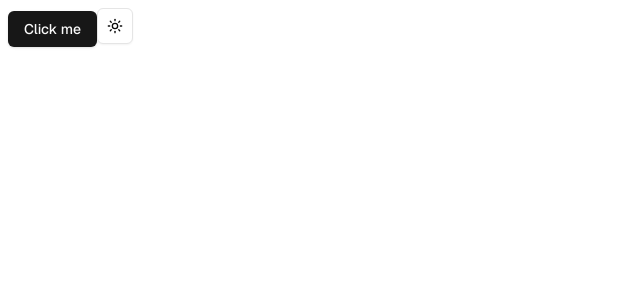
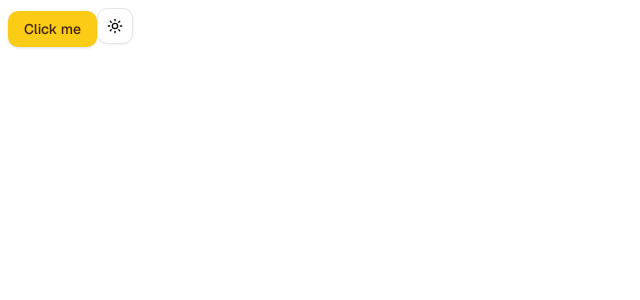
Before and after one commit to kavinda-100/Luxe-Bites, a Next.js app: page / in a window 1280 px wide. Shown: the top 300 px of the page, without its empty margins (0-640 px from the left). Built offline with nearby package versions, Linux system fonts and the light colour scheme.

Commit message:
ade the theme color.

```diff
--- a/src/styles/globals.css
+++ b/src/styles/globals.css
@@ -1,65 +1,69 @@
 @tailwind base;
 @tailwind components;
 @tailwind utilities;
+
 @layer base {
     :root {
         --background: 0 0% 100%;
-    --foreground: 0 0% 3.9%;
+        --foreground: 20 14.3% 4.1%;
         --card: 0 0% 100%;
-    --card-foreground: 0 0% 3.9%;
+        --card-foreground: 20 14.3% 4.1%;
         --popover: 0 0% 100%;
-    --popover-foreground: 0 0% 3.9%;
-    --primary: 0 0% 9%;
-    --primary-foreground: 0 0% 98%;
-    --secondary: 0 0% 96.1%;
-    --secondary-foreground: 0 0% 9%;
-    --muted: 0 0% 96.1%;
-    --muted-foreground: 0 0% 45.1%;
-    --accent: 0 0% 96.1%;
-    --accent-foreground: 0 0% 9%;
+        --popover-foreground: 20 14.3% 4.1%;
+        --primary: 47.9 95.8% 53.1%;
+        --primary-foreground: 26 83.3% 14.1%;
+        --secondary: 60 4.8% 95.9%;
+        --secondary-foreground: 24 9.8% 10%;
+        --muted: 60 4.8% 95.9%;
+        --muted-foreground: 25 5.3% 44.7%;
+        --accent: 60 4.8% 95.9%;
+        --accent-foreground: 24 9.8% 10%;
         --destructive: 0 84.2% 60.2%;
-    --destructive-foreground: 0 0% 98%;
-    --border: 0 0% 89.8%;
-    --input: 0 0% 89.8%;
-    --ring: 0 0% 3.9%;
+        --destructive-foreground: 60 9.1% 97.8%;
+        --border: 20 5.9% 90%;
+        --input: 20 5.9% 90%;
+        --ring: 20 14.3% 4.1%;
+        --radius: 0.75rem;
         --chart-1: 12 76% 61%;
         --chart-2: 173 58% 39%;
         --chart-3: 197 37% 24%;
         --chart-4: 43 74% 66%;
         --chart-5: 27 87% 67%;
-    --radius: 0.5rem
     }
+
     .dark {
-    --background: 0 0% 3.9%;
-    --foreground: 0 0% 98%;
-    --card: 0 0% 3.9%;
-    --card-foreground: 0 0% 98%;
-    --popover: 0 0% 3.9%;
-    --popover-foreground: 0 0% 98%;
-    --primary: 0 0% 98%;
-    --primary-foreground: 0 0% 9%;
-    --secondary: 0 0% 14.9%;
-    --secondary-foreground: 0 0% 98%;
-    --muted: 0 0% 14.9%;
-    --muted-foreground: 0 0% 63.9%;
-    --accent: 0 0% 14.9%;
-    --accent-foreground: 0 0% 98%;
+        --background: 20 14.3% 4.1%;
+        --foreground: 60 9.1% 97.8%;
+        --card: 20 14.3% 4.1%;
+        --card-foreground: 60 9.1% 97.8%;
+        --popover: 20 14.3% 4.1%;
+        --popover-foreground: 60 9.1% 97.8%;
+        --primary: 47.9 95.8% 53.1%;
+        --primary-foreground: 26 83.3% 14.1%;
+        --secondary: 12 6.5% 15.1%;
+        --secondary-foreground: 60 9.1% 97.8%;
+        --muted: 12 6.5% 15.1%;
+        --muted-foreground: 24 5.4% 63.9%;
+        --accent: 12 6.5% 15.1%;
+        --accent-foreground: 60 9.1% 97.8%;
         --destructive: 0 62.8% 30.6%;
-    --destructive-foreground: 0 0% 98%;
-    --border: 0 0% 14.9%;
-    --input: 0 0% 14.9%;
-    --ring: 0 0% 83.1%;
+        --destructive-foreground: 60 9.1% 97.8%;
+        --border: 12 6.5% 15.1%;
+        --input: 12 6.5% 15.1%;
+        --ring: 35.5 91.7% 32.9%;
         --chart-1: 220 70% 50%;
         --chart-2: 160 60% 45%;
         --chart-3: 30 80% 55%;
         --chart-4: 280 65% 60%;
-    --chart-5: 340 75% 55%
+        --chart-5: 340 75% 55%;
     }
 }
+
 @layer base {
     * {
         @apply border-border;
     }
+
     body {
         @apply bg-background text-foreground;
     }
```
Lines whose indentation alone changed are shown as unchanged.
